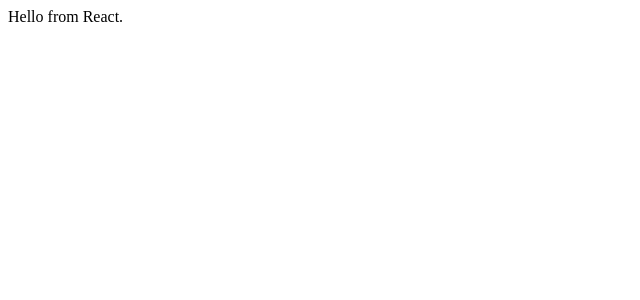
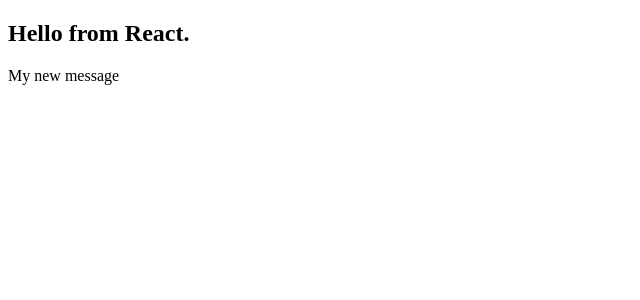
Before and after one commit to audetv/reactjs-basic-course, a React app: page / in a window 1280 px wide. Shown: the top 300 px of the page, without its empty margins (0-640 px from the left). Built offline with nearby package versions, Linux system fonts and the light colour scheme.

Commit message:
Added Messages component

```diff
--- a/src/components/App/App.jsx
+++ b/src/components/App/App.jsx
@@ -1,7 +1,11 @@
 import React from "react";
+import {Message} from "../Messages";
 
 const App = () => {
-    return <div id="test-id">Hello from React.</div>;
+    return <div id="test-id">
+        <h2>Hello from React.</h2>
+        <Message text="My new message"/>
+    </div>;
 };
 
 export {App};
--- /dev/null
+++ b/src/components/Messages/Messages.jsx
@@ -0,0 +1,7 @@
+import React from "react";
+
+const Message = (props) => {
+    return <div>{props.text}</div>;
+};
+
+export {Message}
--- /dev/null
+++ b/src/components/Messages/index.js
@@ -0,0 +1 @@
+export {Message} from './Messages.jsx'
```
